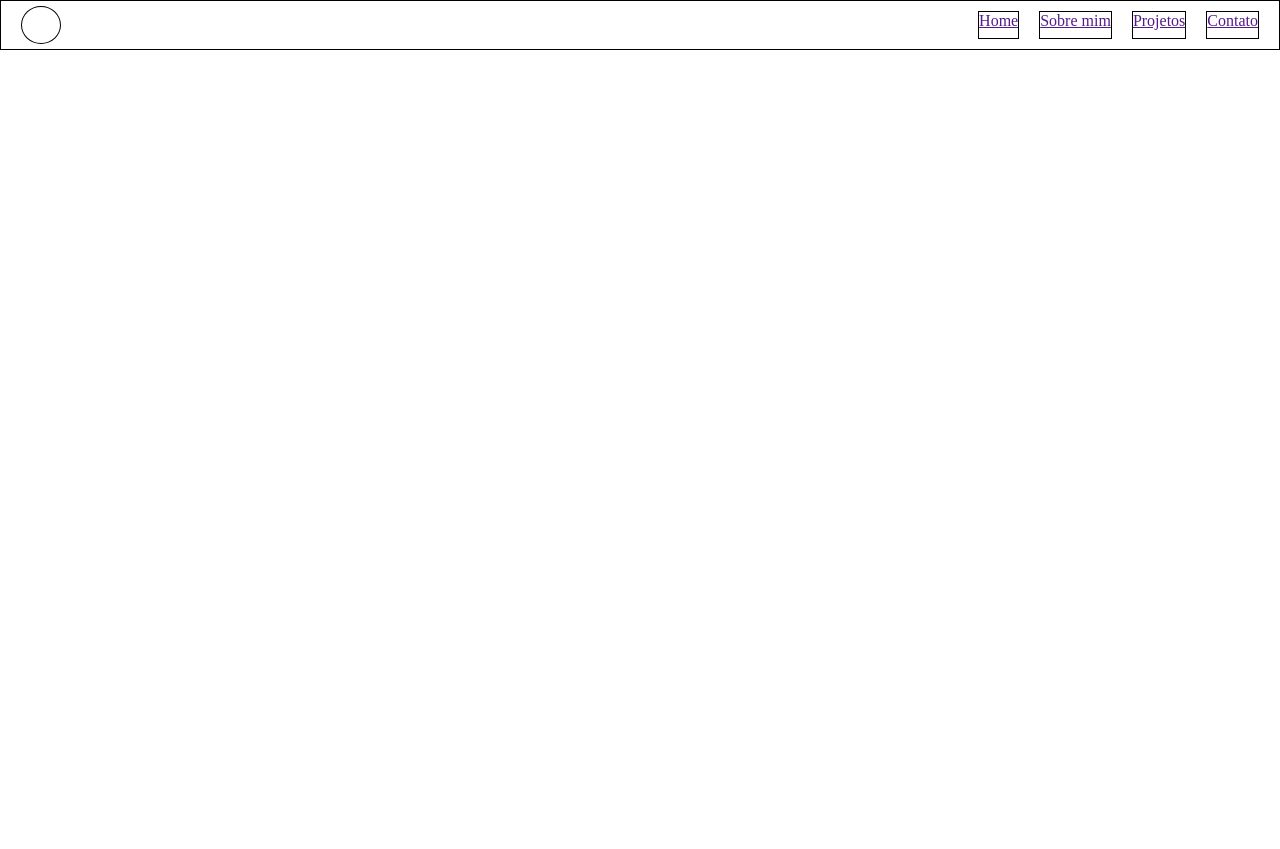
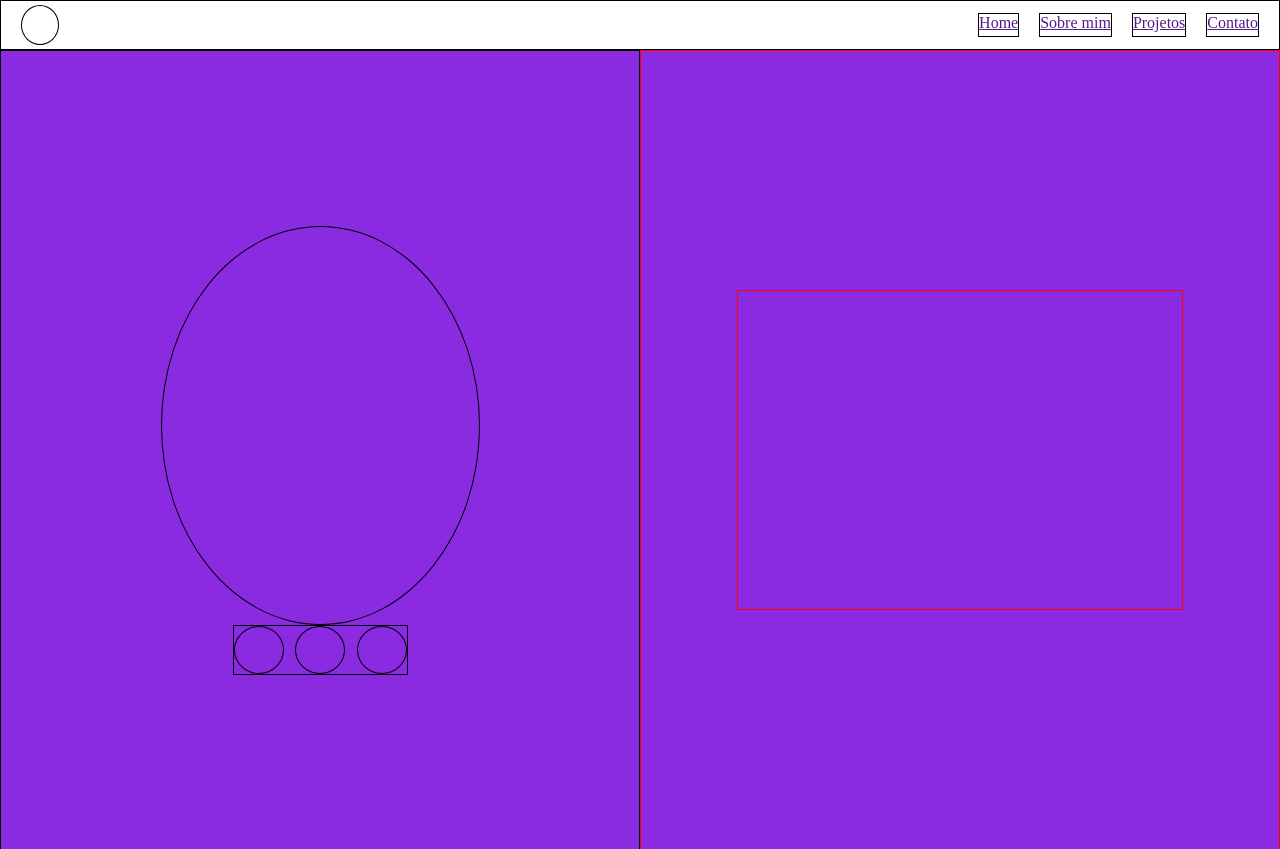
Before and after one commit to Matheusgoncales/portifolio, a plain HTML site: page index.html in a window 1280 px wide. Shown: the top 849 px of the page. Before the commit the page ends 800 px from the top, so only its background shows below. Drawn offline with Linux system fonts and the light colour scheme.

Commit message:
[Portifolio] - Marcação header finalizada, dado inicio a home page

```diff
--- a/index.html
+++ b/index.html
@@ -27,12 +27,30 @@
             </div>
         </div>
     </header>
-    <div class="home-page">
+    <div class="container-main">
+        <div class="home-page">
+            <div class="img-home-page">
 
+                <div class="img-perfil"></div>
+                <div class="redes">
+                    <div class="insta">
+
+                    </div>
+                    <div class="linkedin"></div>
+                    <div class="github"></div>
+                </div>
+
+            </div>
+
+            <div class="info-home-page">
+                <div class="info-inicio"></div>
+            </div>
+
+        </div>
+
+        <div class="about-me"></div>
+
+        <div class="my-projects"></div>
     </div>
-
-    <div class="about-me"></div>
-
-    <div class="my-projects"></div>
 </body>
 </html>
--- a/style.css
+++ b/style.css
@@ -3,6 +3,13 @@
   padding: 0;
   box-sizing: border-box;
   border: 0;
+  height: 100%;
+  width: 100%;
+}
+
+.container-main{
+  height: 100%;
+  background-color: blue;
 }
 
 header{
@@ -10,28 +17,92 @@ header{
   width: 100%;
   border: 1px solid black;
   display: flex;
+  align-items: center;
 }
 
 .container-infos{
   display: flex;
   margin-left: auto;
+  justify-content: end;
+  align-items: center;
 }
 
 .img-header{
   border: 1px solid black;
   border-radius: 50%;
   width: 40px;
-  margin: 5px 0 5px 20px;
+  height: 40px;
+  margin: 0 0 0 20px;
+
 }
 
 .link-home, .link-about-me, .link-projects, .link-contact{
   border: 1px solid black;
   width: auto;
-  display: flex;
-  margin: 10px 20px 10px 0px;
+  height: 50%;
+  margin: 0 20px 0 0;
+  align-items: center;
 }
 
 .text-link{
   display: flex;
   text-align: center;
 }
+
+.home-page{
+  background-color: blueviolet;
+  height: 100%;
+  width: 100%;
+  display: flex;
+}
+
+.img-home-page{
+  display: flex;
+  width: 50%;
+  border: 1px solid black;
+  justify-content: center;
+  align-items: center;
+  flex-direction: column;
+}
+
+.img-perfil{
+  display: flex;
+  border-radius: 50%;
+  width: 50%;
+  height: 50%;
+  border: 1px solid black;
+}
+
+.redes{
+  display: flex;
+  border: 1px solid black;
+  width: 175px;
+  height: 50px;
+  justify-content: space-between;
+}
+
+.insta, .linkedin, .github{
+  border: 1px solid black;
+  border-radius: 50%;
+  width: 50px;
+}
+
+.info-home-page{
+  display: flex;
+  width: 50%;
+  border: 1px solid red;
+  justify-content: center;
+  align-items: center;
+}
+
+.info-inicio{
+  display: flex;
+  border: 1px solid red;
+  width: 70%;
+  height: 40%;
+}
+
+.about-me{
+  height: 100%;
+  background-color: grey;
+}
```
